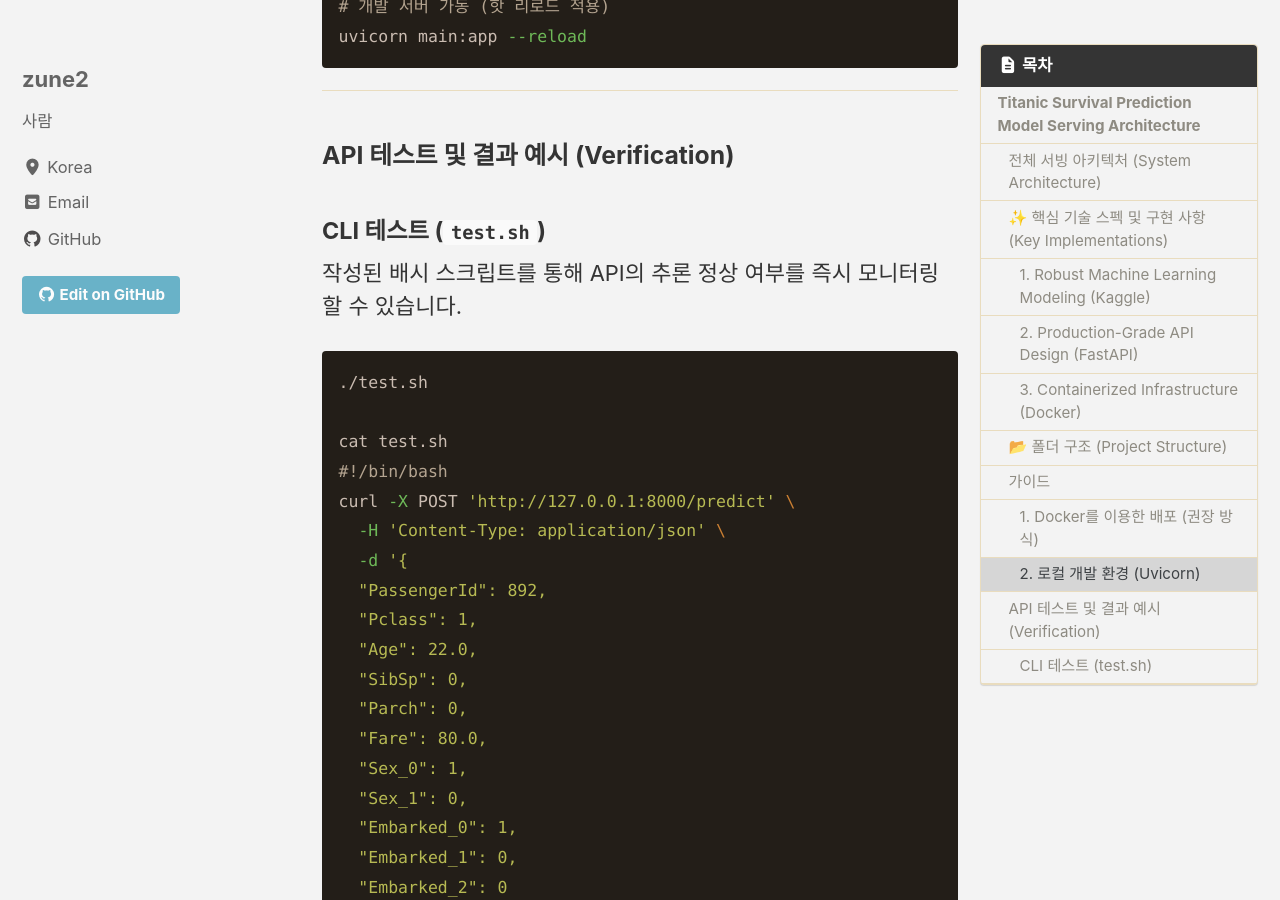
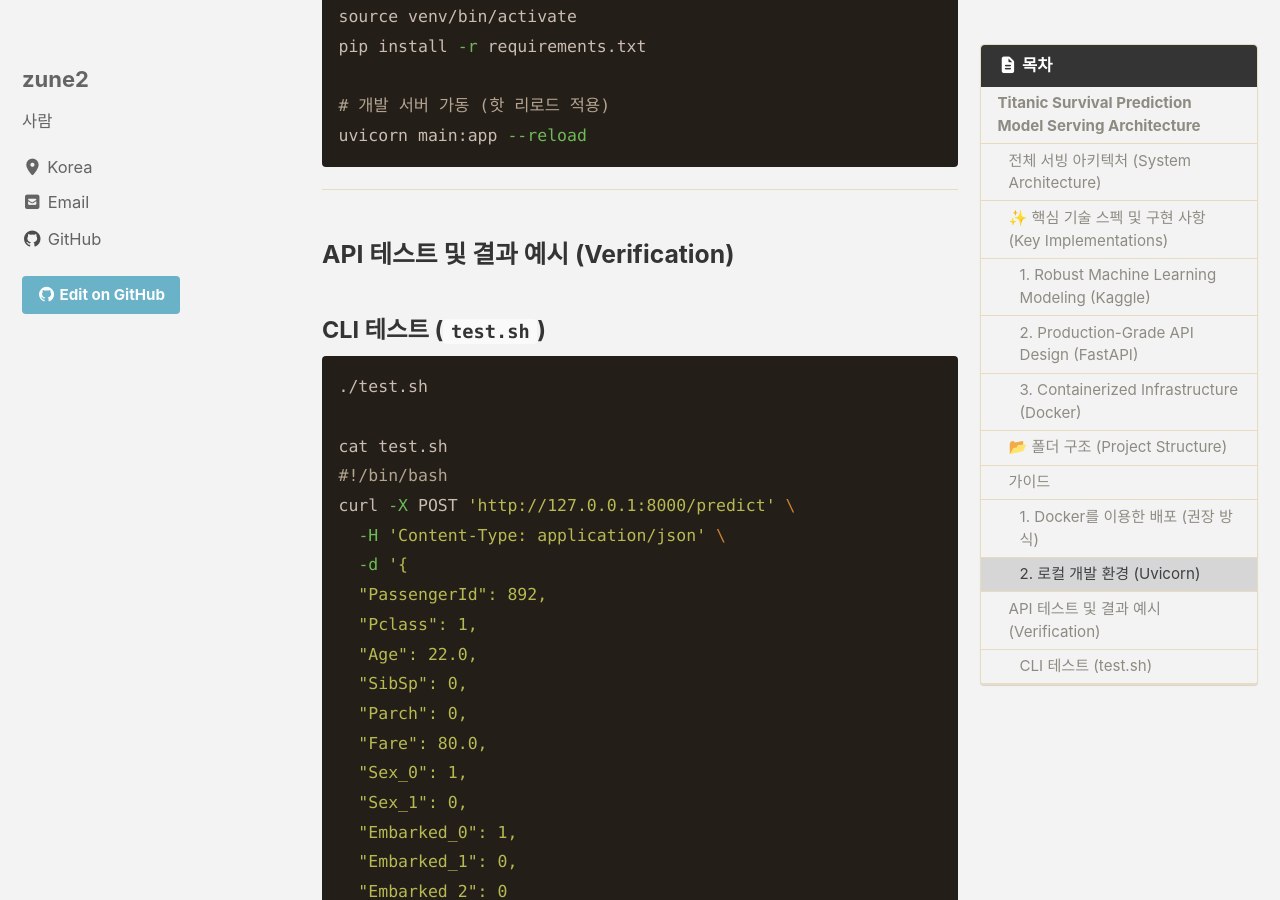
Before and after one commit to zune2/zune2.github.io, a Jekyll site: the page built from _posts/2026-10-10-EP011-titanic-api-docker-deploy.md, in a window 1280 px wide and 900 px high, scrolled down 3620 px. Built offline with Jekyll 4.4.1, drawn with Linux system fonts in a browser that asks for light colours; cached includes are drawn as plain includes.

Commit message:
Update 2026-10-10-EP011-titanic-api-docker-deploy.md

````diff
--- a/_posts/2026-10-10-EP011-titanic-api-docker-deploy.md
+++ b/_posts/2026-10-10-EP011-titanic-api-docker-deploy.md
@@ -115,8 +117,6 @@ uvicorn main:app --reload
 
 #### CLI 테스트 (`test.sh`)
 
-작성된 배시 스크립트를 통해 API의 추론 정상 여부를 즉시 모니터링할 수 있습니다.
-
 ```bash
 ./test.sh
 
````
Also changed, not shown: other parts of _posts/2026-10-10-EP011-titanic-api-docker-deploy.md (+2 -0 lines).
